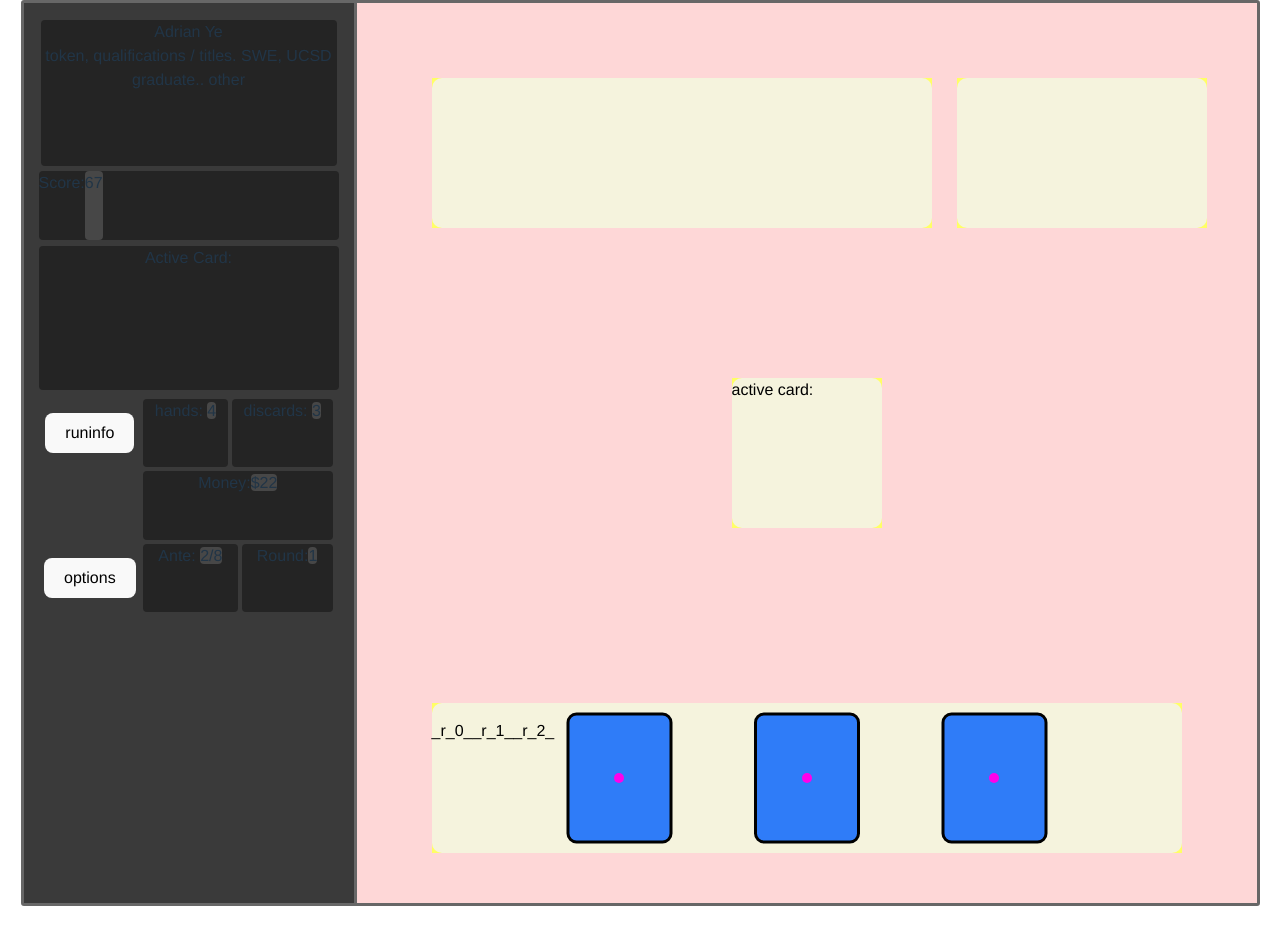
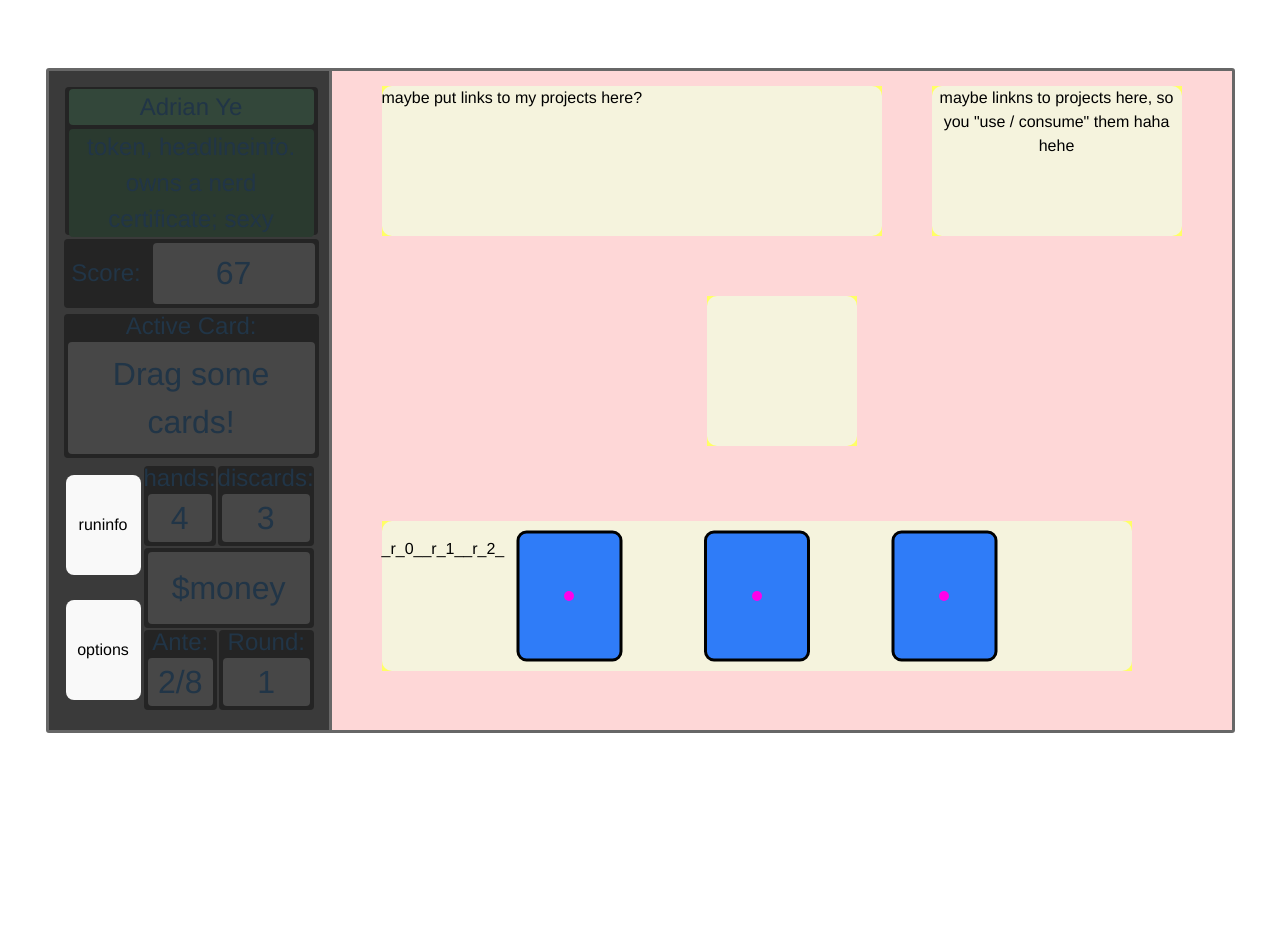
Before and after one commit to a0-ye/aye-site, a React (Vite) app: page / in a window 1280 px wide. Shown: the top 944 px of the page. Built offline with nearby package versions, Linux system fonts and the light colour scheme; a web font is replaced by a local one.

Commit message:
more sophistocated layout

```diff
--- a/src/App.css
+++ b/src/App.css
@@ -1,13 +1,18 @@
 #root {
   margin: 0 0;
-  min-width: 100vw;
+  min-width: 100%;
   text-align: center;
   display: flex;
   justify-content: center;
-  align-items: stretch;
+  align-items: center;
+
+
+  --score-height: 35px;
 }
 
 .flex-bounds {
+  max-width: 1200px;
+  /* max-height: 600px; */
   display:flex;
   align-items: stretch;
   border-radius: 3px;
@@ -17,46 +22,88 @@
 .left-panel {
   align-self: stretch;
   padding: 15px;
-  width: 300px;
+  width: 250px;
   /* height: calc(900px - padding); */
   background-color:#3a3a3a;
   border-right: 3px solid #676767;
 
   display: grid;
-  grid-template-rows: [blind] 150px [score] 75px [hand1] 150px [bottom] 225px ;
+  grid-template-rows: [blind] 150px [score] 75px [hand1] 150px [bottom] 1fr ;
+  /* grid-template-rows: [blind] 1fr [score] 50px [hand1] 1fr [bottom] 1fr ; */
   align-items: stretch;
-  /* border-radius: 3px;
-  border: 3px solid #aaaaaa; */
 }
 
 .CardBounds {
   position:relative;
   background-color:#f82f2f31;
-  width:900px; height:900px;
+  width:900px; height:auto;
 }
 
 .dark-box{
   border-radius: 4px;
-  margin:2px;
+  margin:1px;
   background-color: #242424;
   align-self: stretch;
+  display: flex;
+  flex-direction: column;
   flex-grow: 1;
   /* border: 3px solid #676767; */
 }
 
 .grey-value {
+  /* max-height: 35px; */
   display: inline;
+  font-size:xx-large;
   background-color: #474747;
   border-radius: 4px;
+  display: flex;
+  justify-content: center;
+  align-items: center;
+  flex-grow: 1;
+  margin: 4px 4px 4px 4px;
 }
 
-#blind-box {
+.panel-text {
+  font-size: x-large;
+  max-height: 1em;
+  display:flex;
+  justify-content: center;
+  align-items: center;
+  /* margin: 4px 4px 4px 4px; */
+
+}
+
+.panel-button {
+  width: 75px;
+  height: 100px;
+}
+
+#blind-header {
+  font-size:x-large;
+  margin: 2px 4px 2px 4px;
+  border-radius: 4px;
   background-color: #33473a;
 }
+#blind-body {
+  font-size:x-large;
+  margin: 2px 4px 4px 4px;
+  border-radius: 4px;
+  background-color: #2a3a2f;
+  display: flex;
+  align-items: center;
+  flex-grow: 1;
+}
 #score-box {
-  display: flex;
+  display: grid;
+  grid-template-columns: 1fr 2fr;
   margin: 3px 0px 3px 0px;
 }
+
+#score-text {
+  align-self: center;
+  font-size:x-large;
+}
+
 #hand-box {
   margin: 3px 0px 3px 0px;
 }
--- a/src/App.tsx
+++ b/src/App.tsx
@@ -34,16 +34,16 @@ function App() {
 
 
   const initialZones:ZoneMap = {
-    [handZoneID]: { id:handZoneID, cards:[], position:makeCoords(75,700),
+    [handZoneID]: { id:handZoneID, cards:[], position:makeCoords(50,450),
                     dimensions:{width:750,height:150},  changeOrigins:() => {}},
 
-    [jokerZoneID]:    { id:jokerZoneID,    cards:[], position:makeCoords(75,75),
+    [jokerZoneID]:    { id:jokerZoneID,    cards:[], position:makeCoords(50,15),
                     dimensions:{width:500,height:150}, changeOrigins:() => {}},
 
-    [consumableZoneID]:{ id:consumableZoneID,cards:[], position:makeCoords(600,75),
+    [consumableZoneID]:{ id:consumableZoneID,cards:[], position:makeCoords(600,15),
                     dimensions:{width:250,height:150}, changeOrigins:() => {}},
 
-    [UseZoneID]:{ id:UseZoneID,cards:[], position:makeCoords(900/2 - 75,900/2 -75),
+    [UseZoneID]:{ id:UseZoneID,cards:[], position:makeCoords(900/2 - 75,600/2 -75),
                     dimensions:{width:150,height:150}, changeOrigins:() => {}},
   }
 
@@ -116,43 +116,48 @@ function App() {
         <div className='left-panel'>
 
           <div className='dark-box'>
-            <div className='blind header'>Adrian Ye</div>
-            <div className='other'>
-              token, qualifications / titles. SWE, UCSD graduate.. other
+            <div id='blind-header'>Adrian Ye</div>
+            <div id='blind-body'>
+
+              token, headlineinfo. owns a nerd certificate; sexy
             </div>
           </div>
           <div id='score-box' className='dark-box'>
-            Score:
+            <div id='score-text' className='panel-text' >Score:</div>
             <div className='grey-value'> 67</div>
           </div>
           <div id='hand-box' className='dark-box'>
-            Active Card: {activeCard}
+            <div className='panel-text'>Active Card:</div>
+            <div className='grey-value'>{activeCard ? activeCard : " Drag some cards!" }</div>
           </div>
 
           <div id='buttons-n-numbers-grid' >
             <div id='panel-button-container'>
-              <button> runinfo </button>
-              <p/>
-              <button> options </button>
+              <button className='panel-button'> runinfo </button>
+              <button className='panel-button'> options </button>
             </div>
             <div id='numbers-container'>
               <div id='hand-discard-container' className='duo-val-container'>
                 <div className='dark-box'>
-                  hands: <div className='grey-value'>4</div>
+                  <div className='panel-text'>hands:</div>
+                  <div className='grey-value'>4</div>
                 </div>
                 <div className='dark-box'>
-                  discards: <div className='grey-value'>3</div>
+                  <div className='panel-text'> discards:</div>
+                  <div className='grey-value'>3</div>
                 </div>
               </div>
               <div className='dark-box'>
-                Money:<div className='grey-value'>$22  </div>
+                <div className='grey-value' >$money</div>
               </div>
               <div id='ante-round-container' className='duo-val-container'>
                 <div className='dark-box'>
-                  Ante: <div className='grey-value'>2/8  </div>
+                  <div className='panel-text'> Ante: </div>
+                  <div className='grey-value'> 2/8  </div>
                 </div>
                 <div className='dark-box'>
-                  Round:<div className='grey-value'>1   </div>
+                  <div className='panel-text'> Round:</div>
+                  <div className='grey-value'>1   </div>
                 </div>
               </div>
               {/* hands discards money ante round */}
@@ -167,13 +172,15 @@ function App() {
             </CardZone>
 
             <CardZone zoneData={zoneData[jokerZoneID]}  >
+              maybe put links to my projects here?
             </CardZone>
 
             <CardZone zoneData={zoneData[consumableZoneID]}  >
+              maybe linkns to projects here, so you "use / consume" them haha hehe
             </CardZone>
 
             <CardZone zoneData={zoneData[UseZoneID]}  >
-              active card: {activeCard}
+
             </CardZone>
 
           </DndContext>
--- a/src/index.css
+++ b/src/index.css
@@ -42,6 +42,10 @@ h1 {
 
 button {
   border-radius: 8px;
+  display: flex;
+  align-items: center;
+  justify-content: center;
+
   border: 1px solid transparent;
   padding: 0.6em 1.2em;
   font-size: 1em;
```
